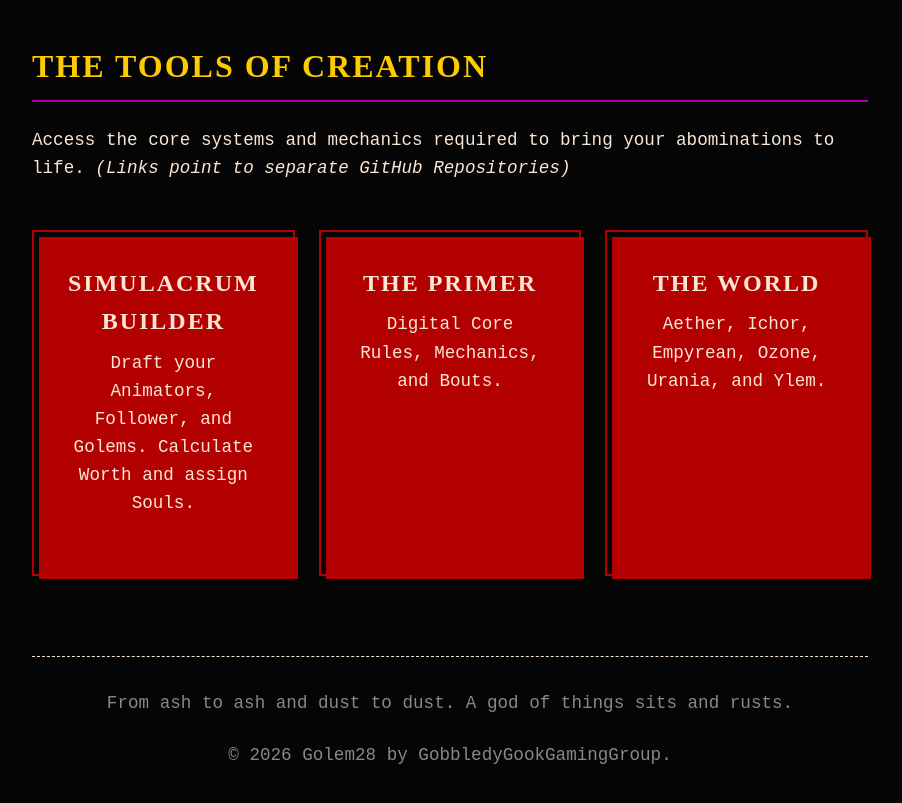
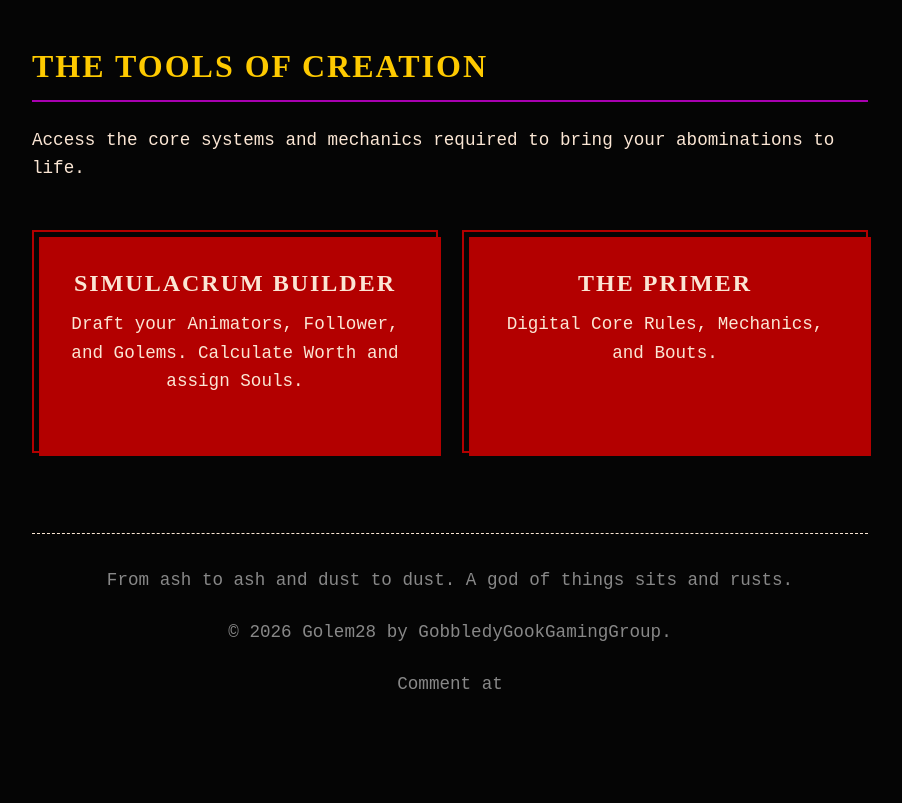
Before and after one commit to GobbledyGookGamingGroup/Golem28, a plain HTML site: page index.html in a window 1280 px wide. Shown: the part 1340-2143 px from the top of the page, without its empty margins (190-1092 px from the left). After the commit the page ends 2094 px from the top, so only its background shows below. Drawn offline with Linux system fonts and the light colour scheme.

Commit message:
Update index.html
removed the world section and link

```diff
--- a/index.html
+++ b/index.html
@@ -216,7 +216,7 @@
 
         <section id="hub">
             <h2>The Tools of Creation</h2>
-            <p>Access the core systems and mechanics required to bring your abominations to life. <em>(Links point to separate GitHub Repositories)</em></p>
+            <p>Access the core systems and mechanics required to bring your abominations to life.</p>
 
             <div class="nav-hub">
                 <a href="https://gobbledygookgaminggroup.github.io/Golem28-SimulacrumBuilder/" class="nav-card">
@@ -229,16 +229,17 @@
                     <p>Digital Core Rules, Mechanics, and Bouts.</p>
                 </a>
 
-                <a href="/lore" class="nav-card">
+                <!--  <a href="/lore" class="nav-card">
                     <h3>The World</h3>
                     <p>Aether, Ichor, Empyrean, Ozone, Urania, and Ylem.</p>
-                </a>
+                </a> -->
             </div>
         </section>
 
         <footer>
             <p>From ash to ash and dust to dust. A god of things sits and rusts.</p>
             <p>&copy; 2026 Golem28 by GobbledyGookGamingGroup.</p>
+            <p>Comment at </p>
         </footer>
     </div>
 
```
